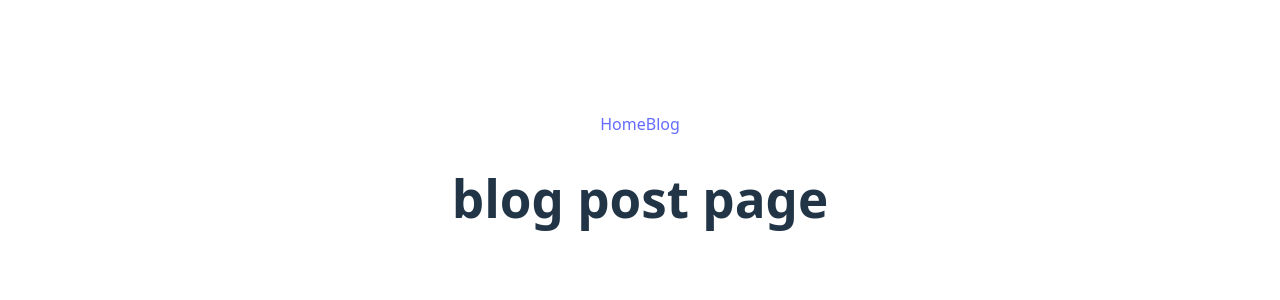
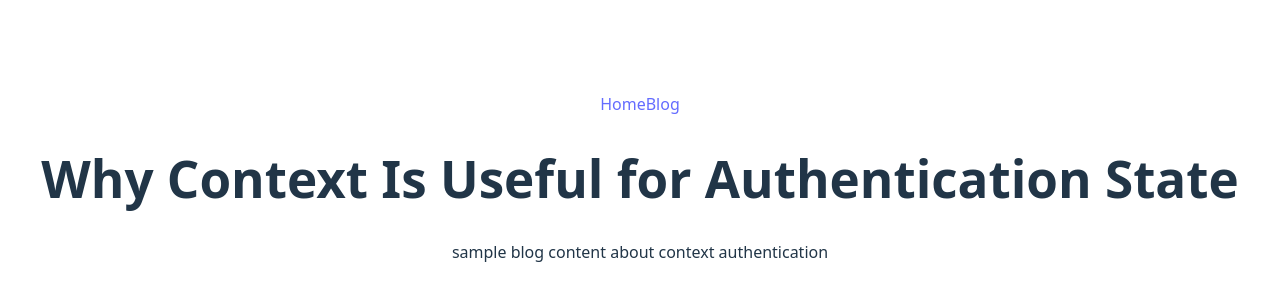
Before and after one commit to magali-la/dynamic-routing, a React (Vite) app: page /blog/context-authentication in a window 1280 px wide. Shown: the part 214-514 px from the top of the page. Built offline with nearby package versions, Linux system fonts and the light colour scheme.

Commit message:
feat(blog post): adjust content for posts data, import slug parameter and find posts based on slug, use conditional rendering logic to catch incorrect slugs and show users link to /blog

```diff
--- a/src/lib/posts.ts
+++ b/src/lib/posts.ts
@@ -12,12 +12,12 @@ export const posts: Post[] = [
         id: 1,
         slug: 'understanding-routing',
         title: 'Understanding Dynamic Routing in React',
-        content: 'sample blog content'
+        content: 'sample blog content about dynamic routing'
     },
     {
         id: 2,
         slug: 'context-authentication',
         title: 'Why Context Is Useful for Authentication State',
-        content: 'sample blog content'
+        content: 'sample blog content about context authentication'
     }
 ]
--- a/src/pages/BlogPost.tsx
+++ b/src/pages/BlogPost.tsx
@@ -1,8 +1,19 @@
+import { Link, useParams } from "react-router"
+import { posts, type Post } from "../lib/posts";
+
 export default function BlogPost() {
+    // read the slug from the url and find the matching post from it to extract info
+    const { slug } = useParams();
+
+    // import the post if the slug is found - set union type for undefined in case it's not found to avoid TS error
+    const post: Post | undefined = posts.find((post) => post.slug === slug);
 
     return (
         <>
-            <h1>blog post page</h1>
+            {/* import title of the article or Post not found if post/slug doesn't exist */}
+            <h1>{post ? post.title : 'Post Not Found'}</h1>
+            {/* if no post found, then give user a link to go back to /blog index page */}
+            <p>{post ? post.content : <Link to="/blog">Find other posts to read</Link>}</p>
         </>
     )
 }
```
